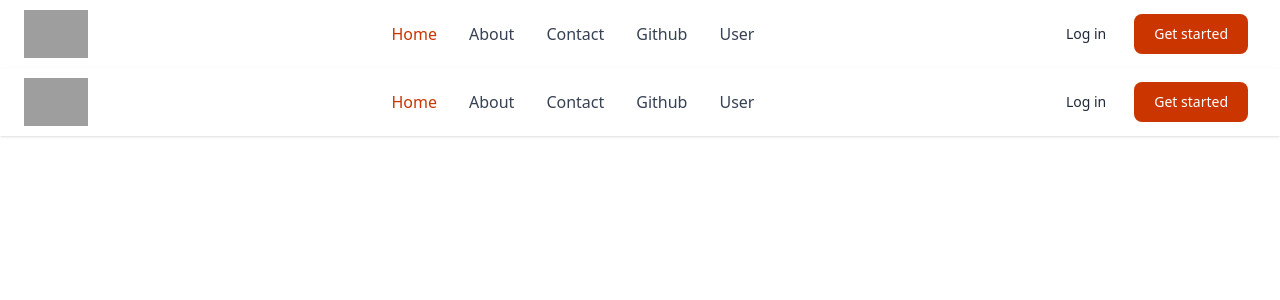
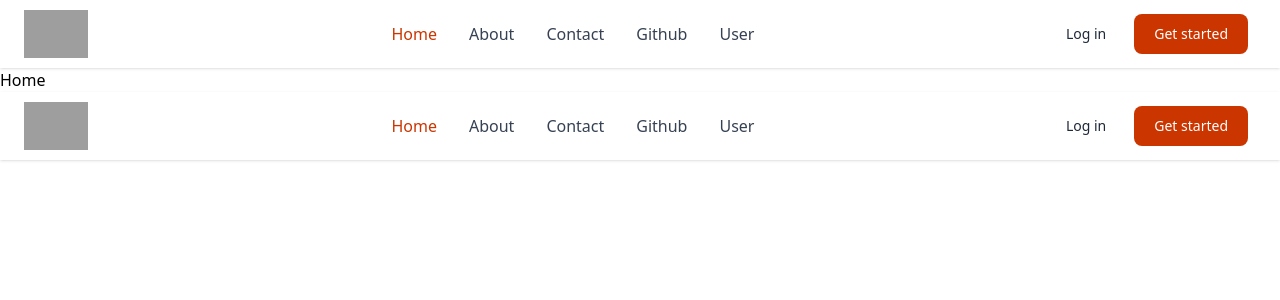
Before and after one commit to Anuragupadhayay/React_Projects, a React (Vite) app in the folder 07reactrouter/: page / in a window 1280 px wide. Shown: the top 300 px of the page. Built offline with nearby package versions, Linux system fonts and the light colour scheme; grey boxes are pictures that could not be loaded.

Commit message:
imported both home and about component in the main file

```diff
--- a/07reactrouter/src/main.jsx
+++ b/07reactrouter/src/main.jsx
@@ -4,11 +4,14 @@ import './index.css';
 import App from './App.jsx';
 import { createBrowserRouter, createRoutesFromElements, Route, RouterProvider } from 'react-router-dom';
 import Layout from './layouts.jsx';
+import About from './components/About/About.jsx';
+import Home from './components/Home/Home.jsx';
 
 const router = createBrowserRouter(
   createRoutesFromElements(
     <Route path="/" element={<Layout />}>
-      <Route path=''/>
+      <Route path='' element={<Home />}/>
+      <Route path='about' element={<About/>}/>
     </Route>
   )
 );
```
